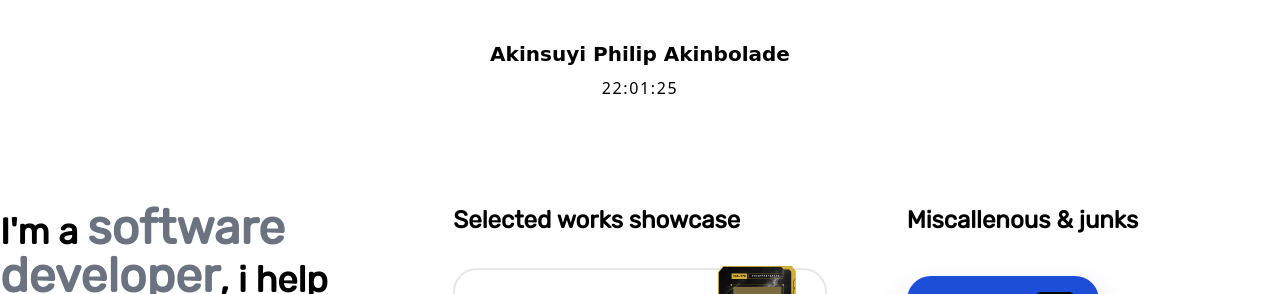
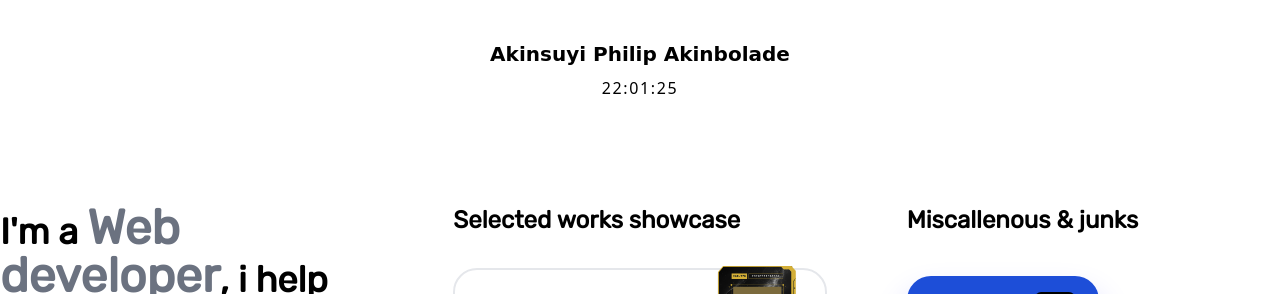
Before and after one commit to Akinsuyiphilip/Akinsuyi, a website: page index.html in a window 1280 px wide. Shown: the top 294 px of the page. Drawn offline with nearby package versions, Linux system fonts and the light colour scheme; a web font is replaced by a local one.

Commit message:
Update index.html

```diff
--- a/index.html
+++ b/index.html
@@ -36,7 +36,7 @@
           <h2 class="text-4xl font-bold mb-4 text-center lg:text-left ">
             I'm a
             <span class="text-5xl font-extrabold text-gray-500 text-Container"
-              >software developer</span
+              >Web developer</span
             >, i help companies build ambitious ideas.
           </h2>
           <div class="flex-col hidden items-center justify-center text-center lg:text-left lg:items-start " id="AboutMe">
```
